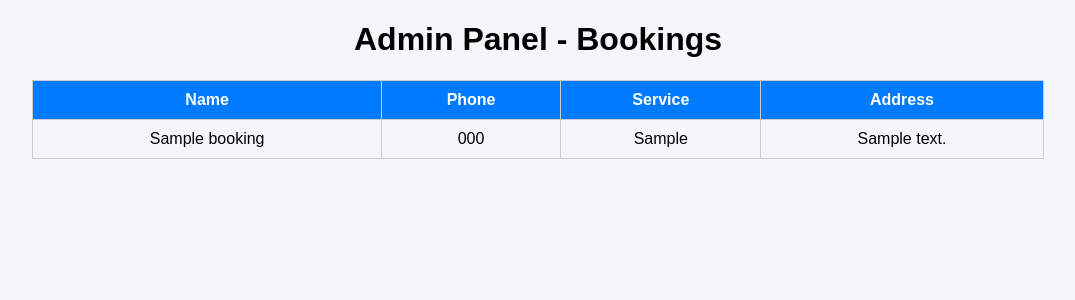
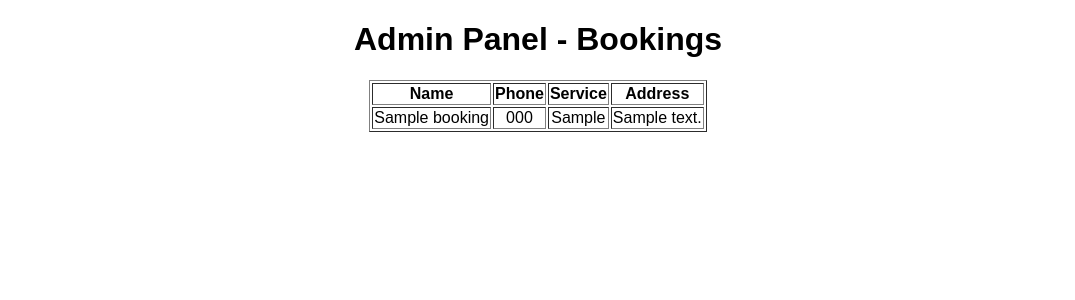
Before and after one commit to RizwanMansori/LocalServicesApp, a Flask app: page /admin in a window 1280 px wide. Shown: the top 300 px of the page, without its empty margins (102-1177 px from the left). Run offline with Flask 3, Linux system fonts and the light colour scheme; a user stored in the database is signed in; tables that the repository leaves empty hold one stand-in row (values such as "Sample post").

Commit message:
Update admin.html

```diff
--- a/templates/admin.html
+++ b/templates/admin.html
@@ -2,38 +2,12 @@
 <html>
 <head>
 <title>Admin Panel</title>
-
-<style>
-body{
-font-family:Arial;
-background:#f4f6f9;
-text-align:center;
-}
-
-table{
-margin:auto;
-border-collapse:collapse;
-width:80%;
-}
-
-th,td{
-border:1px solid #ccc;
-padding:10px;
-}
-
-th{
-background:#007BFF;
-color:white;
-}
-</style>
-
 </head>
-
-<body>
+<body style="font-family:Arial;text-align:center">
 
 <h1>Admin Panel - Bookings</h1>
 
-<table>
+<table border="1" style="margin:auto">
 
 <tr>
 <th>Name</th>
```
